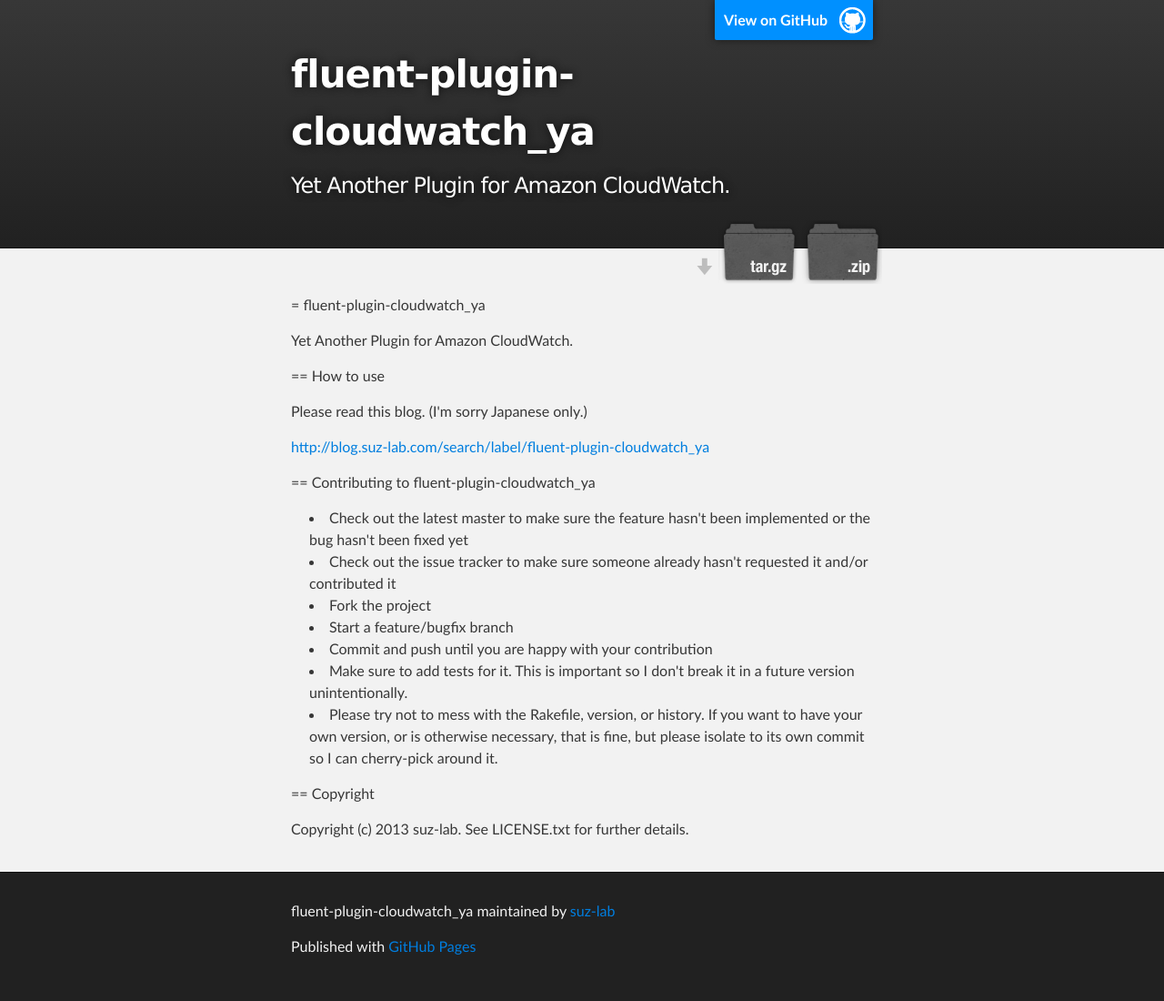
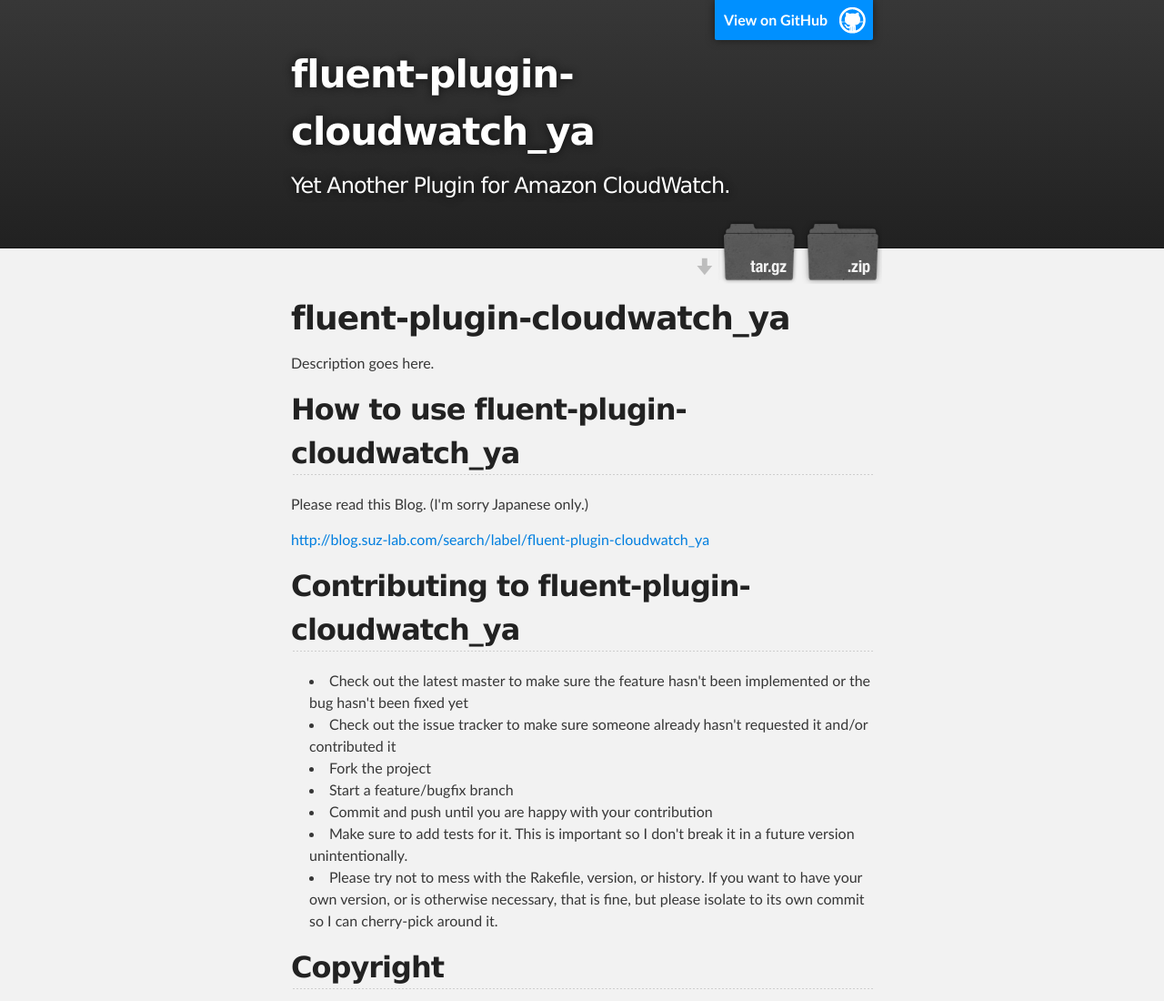
Before and after one commit to suz-lab/fluent-plugin-cloudwatch_ya, a plain HTML site: page index.html in a window 1280 px wide. Shown: the top 1100 px of the page at 91% size. Drawn offline with Linux system fonts and the light colour scheme.

```diff
--- a/index.html
+++ b/index.html
@@ -31,17 +31,17 @@
     <!-- MAIN CONTENT -->
     <div id="main_content_wrap" class="outer">
       <section id="main_content" class="inner">
-        <p>= fluent-plugin-cloudwatch_ya</p>
+        <h1>fluent-plugin-cloudwatch_ya</h1>
 
-<p>Yet Another Plugin for Amazon CloudWatch.</p>
+<p>Description goes here.</p>
 
-<p>== How to use</p>
+<h2>How to use fluent-plugin-cloudwatch_ya</h2>
 
-<p>Please read this blog. (I'm sorry Japanese only.)</p>
+<p>Please read this Blog. (I'm sorry Japanese only.)</p>
 
 <p><a href="http://blog.suz-lab.com/search/label/fluent-plugin-cloudwatch_ya">http://blog.suz-lab.com/search/label/fluent-plugin-cloudwatch_ya</a></p>
 
-<p>== Contributing to fluent-plugin-cloudwatch_ya</p>
+<h2>Contributing to fluent-plugin-cloudwatch_ya</h2>
 
 <ul>
 <li>Check out the latest master to make sure the feature hasn't been implemented or the bug hasn't been fixed yet</li>
@@ -51,7 +51,7 @@
 <li>Commit and push until you are happy with your contribution</li>
 <li>Make sure to add tests for it. This is important so I don't break it in a future version unintentionally.</li>
 <li>Please try not to mess with the Rakefile, version, or history. If you want to have your own version, or is otherwise necessary, that is fine, but please isolate to its own commit so I can cherry-pick around it.</li>
-</ul><p>== Copyright</p>
+</ul><h2>Copyright</h2>
 
 <p>Copyright (c) 2013 suz-lab. See LICENSE.txt for
 further details.</p>
--- a/params.json
+++ b/params.json
@@ -1 +1 @@
-{"google":"","note":"Don't delete this file! It's used internally to help with page regeneration.","body":"= fluent-plugin-cloudwatch_ya\r\n\r\nYet Another Plugin for Amazon CloudWatch.\r\n\r\n== How to use\r\n\r\nPlease read this blog. (I'm sorry Japanese only.)\r\n\r\nhttp://blog.suz-lab.com/search/label/fluent-plugin-cloudwatch_ya\r\n\r\n== Contributing to fluent-plugin-cloudwatch_ya\r\n \r\n* Check out the latest master to make sure the feature hasn't been implemented or the bug hasn't been fixed yet\r\n* Check out the issue tracker to make sure someone already hasn't requested it and/or contributed it\r\n* Fork the project\r\n* Start a feature/bugfix branch\r\n* Commit and push until you are happy with your contribution\r\n* Make sure to add tests for it. This is important so I don't break it in a future version unintentionally.\r\n* Please try not to mess with the Rakefile, version, or history. If you want to have your own version, or is otherwise necessary, that is fine, but please isolate to its own commit so I can cherry-pick around it.\r\n\r\n== Copyright\r\n\r\nCopyright (c) 2013 suz-lab. See LICENSE.txt for\r\nfurther details.\r\n\r\n","name":"fluent-plugin-cloudwatch_ya","tagline":"Yet Another Plugin for Amazon CloudWatch."}
+{"google":"","note":"Don't delete this file! It's used internally to help with page regeneration.","body":"# fluent-plugin-cloudwatch_ya\r\n\r\nDescription goes here.\r\n\r\n## How to use fluent-plugin-cloudwatch_ya\r\n\r\nPlease read this Blog. (I'm sorry Japanese only.)\r\n\r\nhttp://blog.suz-lab.com/search/label/fluent-plugin-cloudwatch_ya\r\n\r\n## Contributing to fluent-plugin-cloudwatch_ya\r\n \r\n* Check out the latest master to make sure the feature hasn't been implemented or the bug hasn't been fixed yet\r\n* Check out the issue tracker to make sure someone already hasn't requested it and/or contributed it\r\n* Fork the project\r\n* Start a feature/bugfix branch\r\n* Commit and push until you are happy with your contribution\r\n* Make sure to add tests for it. This is important so I don't break it in a future version unintentionally.\r\n* Please try not to mess with the Rakefile, version, or history. If you want to have your own version, or is otherwise necessary, that is fine, but please isolate to its own commit so I can cherry-pick around it.\r\n\r\n## Copyright\r\n\r\nCopyright (c) 2013 suz-lab. See LICENSE.txt for\r\nfurther details.\r\n\r\n","name":"fluent-plugin-cloudwatch_ya","tagline":"Yet Another Plugin for Amazon CloudWatch."}
```
